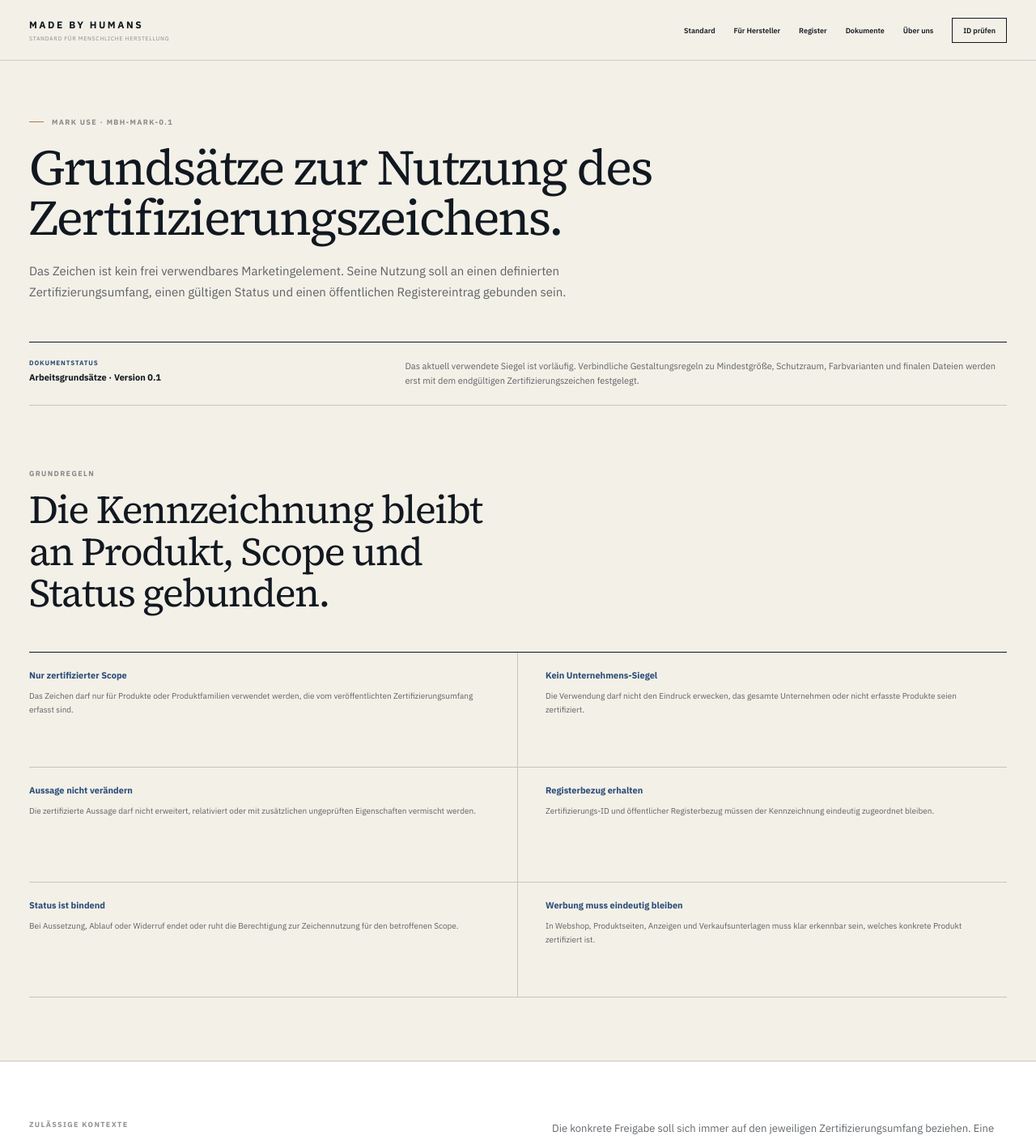
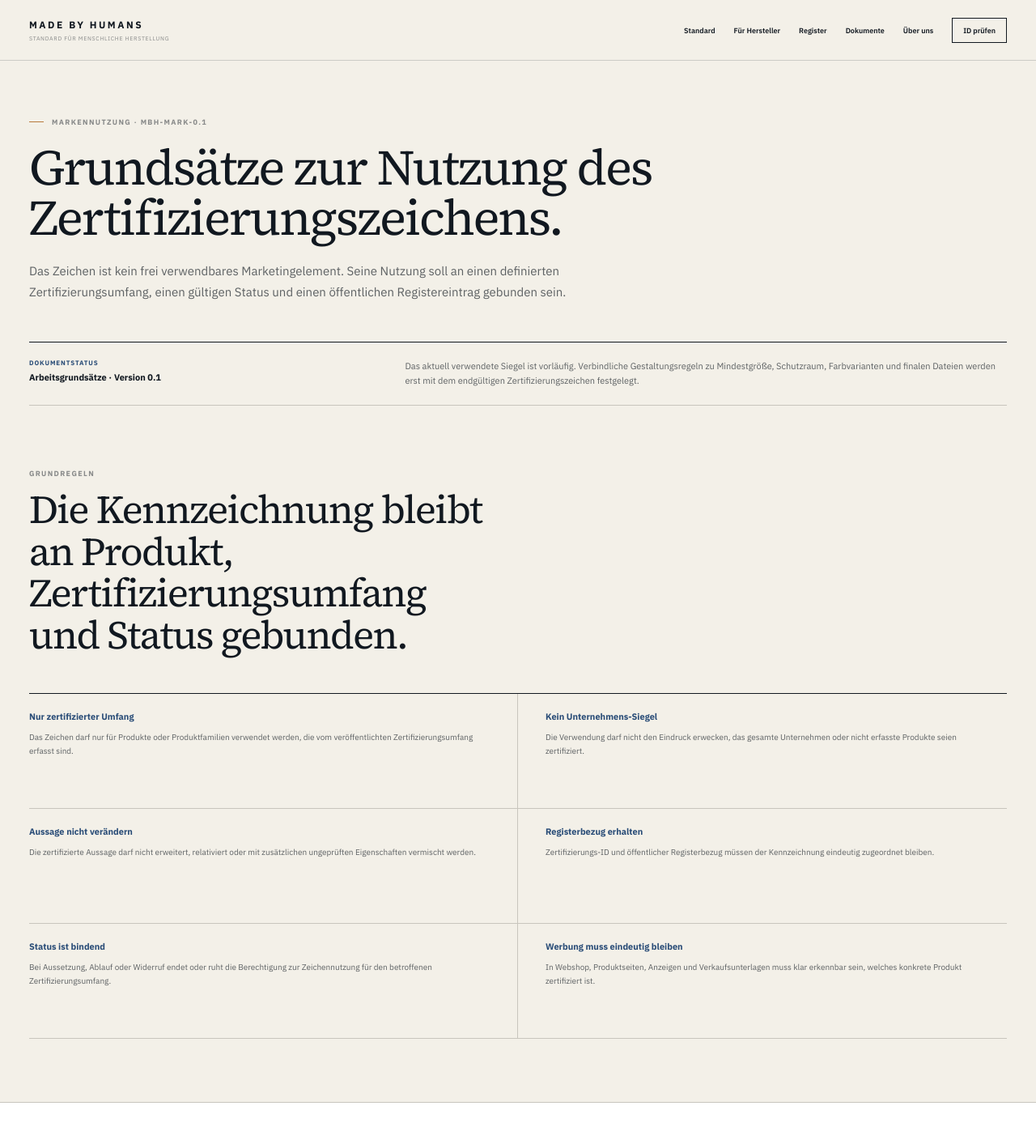
Before and after one commit to dennis-glaser-coder/human-certification-web, a Next.js app: page /markennutzung in a window 1280 px wide. Shown: the top 1408 px of the page at 81% size. Built offline with nearby package versions, Linux system fonts and the light colour scheme.

Commit message:
Markennutzungsseite sprachlich vereinheitlichen

```diff
--- a/src/app/markennutzung/page.js
+++ b/src/app/markennutzung/page.js
@@ -10,11 +10,11 @@ export const metadata = {
 };
 
 const rules = [
-  ['Nur zertifizierter Scope', 'Das Zeichen darf nur für Produkte oder Produktfamilien verwendet werden, die vom veröffentlichten Zertifizierungsumfang erfasst sind.'],
+  ['Nur zertifizierter Umfang', 'Das Zeichen darf nur für Produkte oder Produktfamilien verwendet werden, die vom veröffentlichten Zertifizierungsumfang erfasst sind.'],
   ['Kein Unternehmens-Siegel', 'Die Verwendung darf nicht den Eindruck erwecken, das gesamte Unternehmen oder nicht erfasste Produkte seien zertifiziert.'],
   ['Aussage nicht verändern', 'Die zertifizierte Aussage darf nicht erweitert, relativiert oder mit zusätzlichen ungeprüften Eigenschaften vermischt werden.'],
   ['Registerbezug erhalten', 'Zertifizierungs-ID und öffentlicher Registerbezug müssen der Kennzeichnung eindeutig zugeordnet bleiben.'],
-  ['Status ist bindend', 'Bei Aussetzung, Ablauf oder Widerruf endet oder ruht die Berechtigung zur Zeichennutzung für den betroffenen Scope.'],
+  ['Status ist bindend', 'Bei Aussetzung, Ablauf oder Widerruf endet oder ruht die Berechtigung zur Zeichennutzung für den betroffenen Zertifizierungsumfang.'],
   ['Werbung muss eindeutig bleiben', 'In Webshop, Produktseiten, Anzeigen und Verkaufsunterlagen muss klar erkennbar sein, welches konkrete Produkt zertifiziert ist.'],
 ];
 
@@ -24,7 +24,7 @@ export default function MarkUsePage() {
       <SiteHeader />
 
       <section className="pageHero shell">
-        <div className="eyebrow">MARK USE · MBH-MARK-0.1</div>
+        <div className="eyebrow">MARKENNUTZUNG · MBH-MARK-0.1</div>
         <h1>Grundsätze zur Nutzung des Zertifizierungszeichens.</h1>
         <p className="lead">
           Das Zeichen ist kein frei verwendbares Marketingelement. Seine Nutzung soll an einen definierten Zertifizierungsumfang,
@@ -47,7 +47,7 @@ export default function MarkUsePage() {
         <div className="sectionIntro compact">
           <div>
             <div className="sectionNo">GRUNDREGELN</div>
-            <h2>Die Kennzeichnung bleibt an Produkt, Scope und Status gebunden.</h2>
+            <h2>Die Kennzeichnung bleibt an Produkt, Zertifizierungsumfang und Status gebunden.</h2>
           </div>
         </div>
 
```
